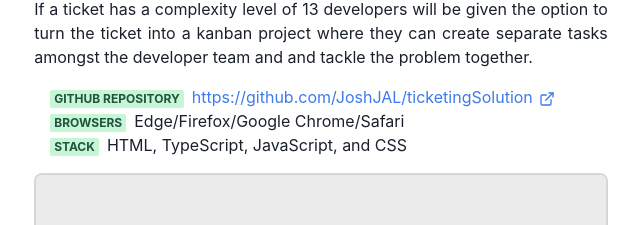
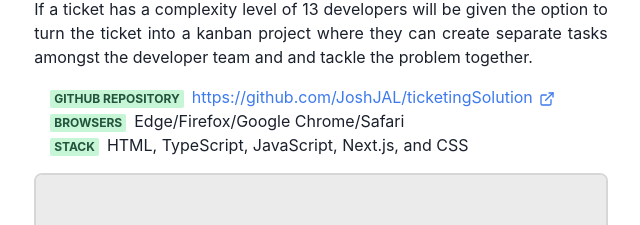
Before and after one commit to JoshJAL/updated-portfolio, a Next.js app: page /projects/ticketSolution in a window 1280 px wide. Shown: the part 811-1036 px from the top of the page, without its empty margins (319-959 px from the left). Built offline with nearby package versions, Linux system fonts and the light colour scheme.

Commit message:
Update stack on ticketing solution

```diff
--- a/pages/projects/ticketSolution.js
+++ b/pages/projects/ticketSolution.js
@@ -40,7 +40,7 @@ const Work = () => {
           </ListItem>
           <ListItem>
             <Meta>Stack</Meta>
-            <span>HTML, TypeScript, JavaScript, and CSS</span>
+            <span>HTML, TypeScript, JavaScript, Next.js, and CSS</span>
           </ListItem>
         </List>
 
```
